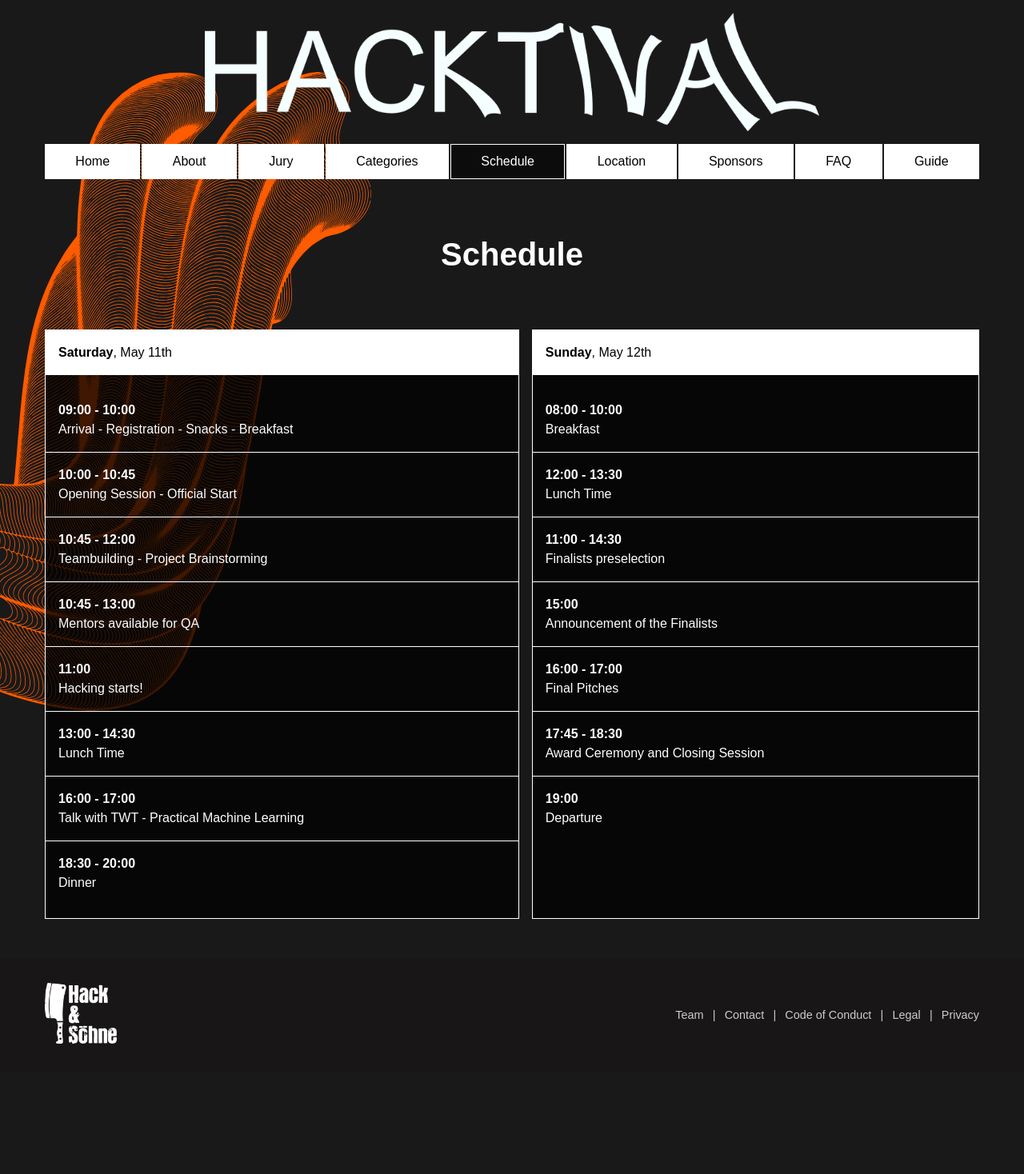
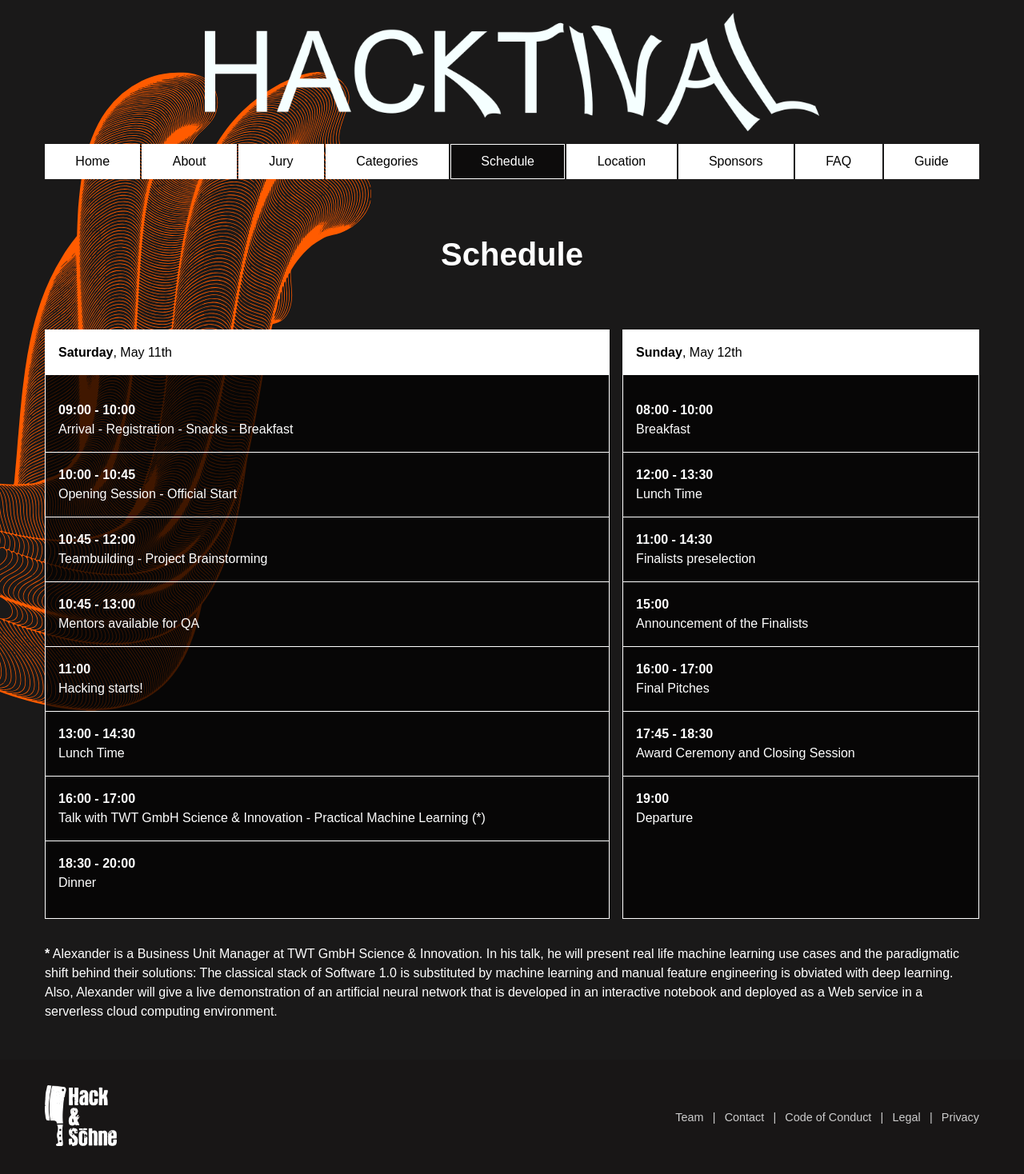
Before and after one commit to hackundsoehne/htv-jekyll, a Jekyll site: the page built from schedule.html, in a window 1280 px wide. Shown: the whole page at 80% size. Built offline with Jekyll 4.4.1, drawn with Linux system fonts in a browser that asks for light colours; before the commit the page ends 1340 px from its top, so only the background shows below that.

Commit message:
Add additional information about the TWT Talk

```diff
--- a/_data/saturday.yml
+++ b/_data/saturday.yml
@@ -11,6 +11,6 @@
 - time: 13:00 - 14:30
   name: Lunch Time
 - time: 16:00 - 17:00
-  name: Talk with TWT - Practical Machine Learning
+  name: Talk with TWT GmbH Science & Innovation - Practical Machine Learning (*)
 - time: 18:30 - 20:00
   name: Dinner
--- a/schedule.html
+++ b/schedule.html
@@ -39,6 +39,10 @@ bg_position: "-20vw 10vh"
 
 </div>
 
+<div>
+	<p><b>*</b> Alexander is a Business Unit Manager at TWT GmbH Science & Innovation. In his talk, he will present real life machine learning use cases and the paradigmatic shift behind their solutions: The classical stack of Software 1.0 is substituted by machine learning and manual feature engineering is obviated with deep learning. Also, Alexander will give a live demonstration of an artificial neural network that is developed in an interactive notebook and deployed as a Web service in a serverless cloud computing environment.</p>
+</div>
+
 <!--
 <div class="content-footer">
 	<p><strong>The Schedule is not yet complete.</p>
```
